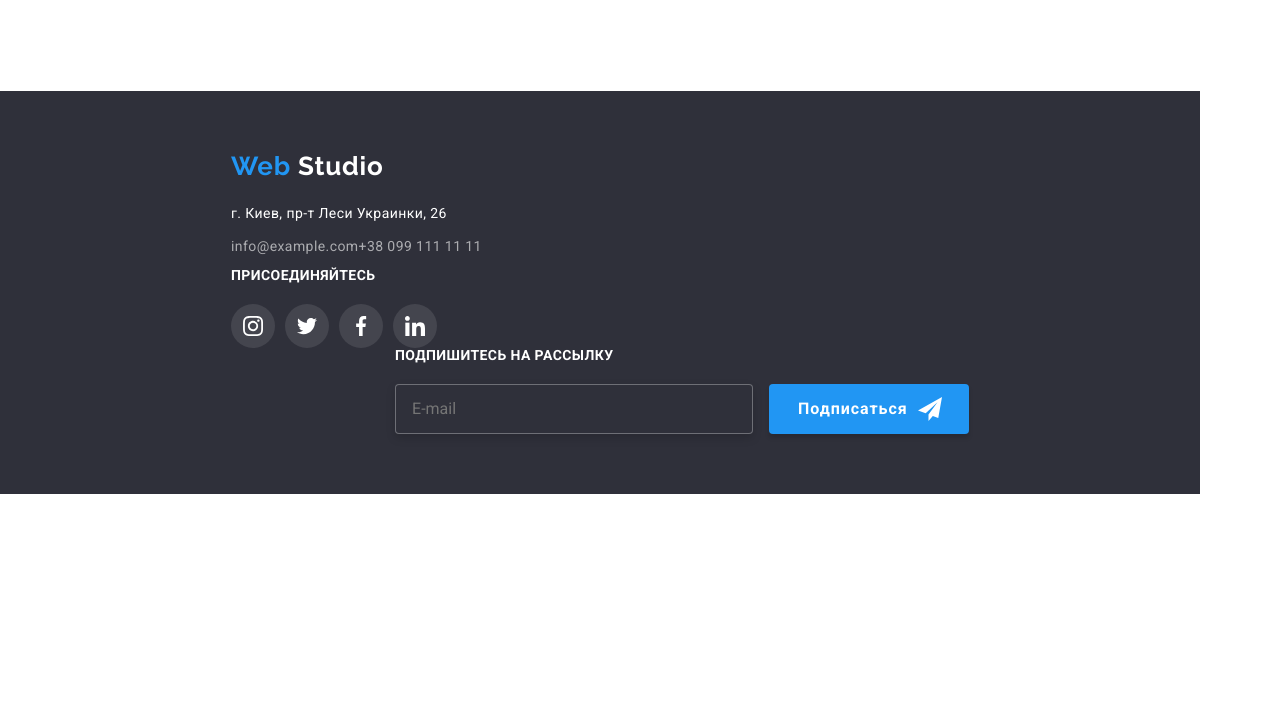
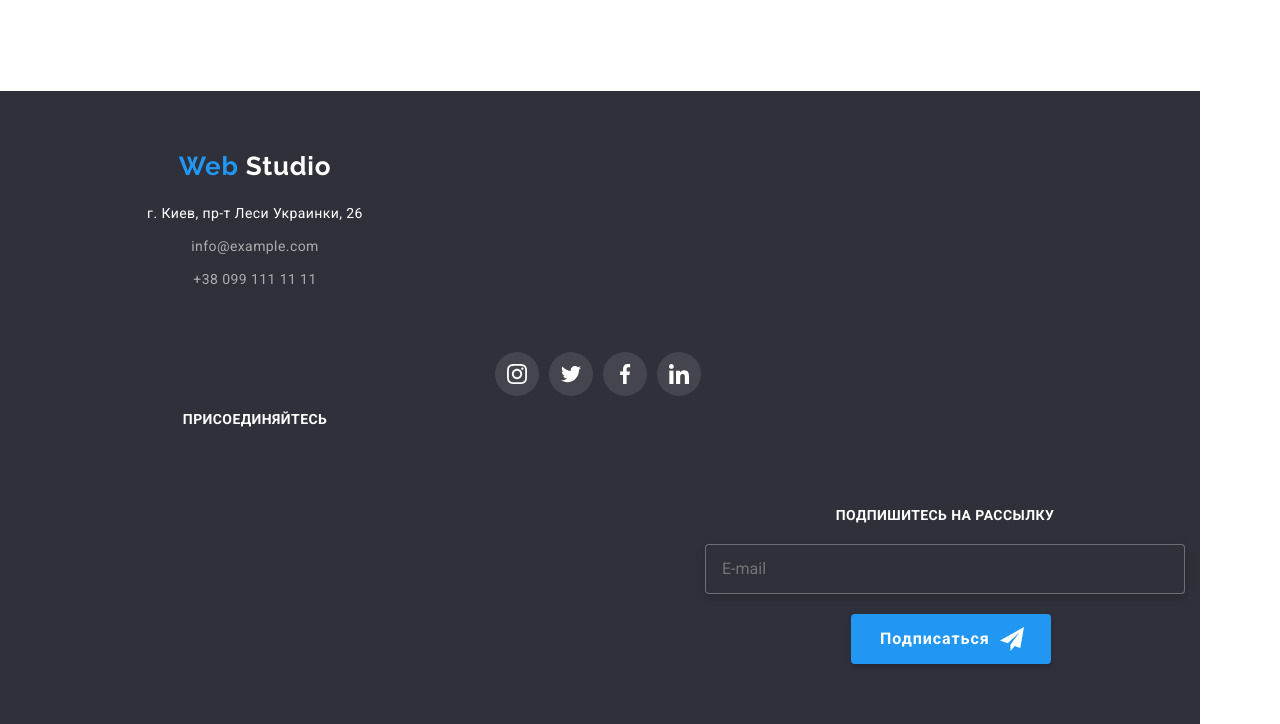
Before and after one commit to OksanaZhmurko/goit-markup-hw-08, a plain HTML site: page potrfolio.html in a window 1280 px wide. Shown: the part 1541-2265 px from the top of the page. Before the commit the page ends 2035 px from the top, so only its background shows below. Drawn offline with nearby package versions, Linux system fonts and the light colour scheme; files that its build step writes are made by us from their sources.

Commit message:
footer scss

```diff
--- a/sass/layout/_footer.scss
+++ b/sass/layout/_footer.scss
@@ -1,50 +1,51 @@
 
 .footer {
-  @include mobile {
-    width: 480px;
-    display: block;
-    padding: 60px 0;
+    padding-top: 60px;
+    padding-bottom: 60px;
+    text-align: center;
     background: #2f303a;
-  }
 }
 
 
-.footer {
-  @include tablet {
-    width: 768px;
-    padding: 60px 0;
-    flex-wrap: wrap;
-    background: #2f303a;
-  }
-}
-
 
 .footer {
-  @include desktop {
-    width: 1200px;
-    display: block;
-    padding: 60px 0;
+   /*  display: block; */
+ /*    padding: 60px 0; */
+
+   @include mobile {
+    width: 480px;
     background: #2f303a;
-  }
-}
-  .footer > .container {
+   }
     @include tablet {
-    width: 768px;
-    display: flex;
-    align-items: baseline;
-    flex-wrap: wrap;
+      width: 768px;
+      background: #2f303a;
+      padding: 60px 0;
+      display: flex;
+    }
+    @include desktop {
+      width: 1200px;
+      background: #2f303a;
+      padding: 60px 0;
+      display: flex;
     }
   }
 
-  .footer-address {
-    @include tablet {
-      width: 768px;
-      align-items: center;
 
-    }
+ /*  .footer > .container {
+    display: flex;
+    align-items: baseline;
+  }
+   */
+
+
+.footer-address{
+@include mobile {
+width: 480px;
+margin-bottom: 60px;
+}
+}
 
   .footer-address__logo {
-    display: inline-block;
     margin-bottom: 20px;
     display: block;
     font-family: "Raleway";
@@ -57,8 +58,6 @@
 
 
 .footer-address__text {
-  @include tablet {
-    width: 768px;
   margin-bottom: 9px;
   font-family: "Roboto";
   font-style: normal;
@@ -68,10 +67,8 @@
   letter-spacing: 0.03em;
   color: #ffffff;
 }
-}
 
   .logo__web {
-    display: inline-block;
     font-family: "Raleway";
     font-style: normal;
     font-weight: 700;
@@ -82,7 +79,6 @@
   }
 
   .logo__studio {
-    display: inline-block;
      font-family: "Raleway";
      font-style: normal;
      font-weight: 700;
@@ -94,19 +90,10 @@
      color: #ffffff;
      }
   }
-}
 
-.address-list{
-  @include tablet {
-    width: 768px;
-    display: flex;
-  }
-}
 
   .address-list__mail,
   .address-list__tel {
-    @include tablet {
-      width: 768px;
     font-family: "Roboto";
     font-style: normal;
     font-weight: 400;
@@ -115,30 +102,50 @@
     letter-spacing: 0.03em;
     color: rgba(255, 255, 255, 0.6);
   }
+
+  .flex-wrap-footer{
+    @include mobile {
+      width: 480px;
+  }
+}
+
+.flex-wrap-footer{
+  @include tablet {
+    width: 768px;
+    display: flex;
+  }
 }
 
   .address-list__item {
     margin-bottom: 9px;
   }
 
+  /*
   .address-list__item:last-child {
     margin-bottom: 0;
   }
+   */
+   .address-list__item:last-child{
+     margin-bottom: 60px;
+   }
+  .footer-invite {
+    @include mobile {
+    width: 480px;
+    }
+    @include tablet {
+      width: 768px;
+      display: flex;
+    }
+    margin-top: 60px;
+    margin-bottom: 60px;
+  /*   margin-left: 70px; */
 
-  .footer-invite {
-    @include tablet {
-    width: 768px;
-    margin-right: 70px;
-    display: flex;
-    flex-wrap: wrap;
-    align-items: center;
-    justify-content: space-around;
+
+   &__text {
+    @include mobile {
+      width: 480px;
+      margin-top: 60px;
     }
-  }
-
-  .footer-invite__text {
-    @include tablet {
-    width: 768px;
     font-weight: 700;
     font-size: 14px;
     line-height: 1.14;
@@ -146,19 +153,13 @@
     color: #ffffff;
     margin-bottom: 20px;
     }
-  }
 
 
 
   .footersoc-list {
-    @include tablet {
-      width: 768px;
-      display: flex;
-    }
+    display: flex;
+    justify-content: center;
   &__link {
-    @include tablet {
-      width: 768px;
-      display: flex;
     width: 100%;
     height: 100%;
     background-color: rgba(255, 255, 255, 0.1);
@@ -170,7 +171,6 @@
     transition-duration: 250ms;
     transition-timing-function: cubic-bezier(0.4, 0, 0.2, 1);
      }
-    }
     &__icon {
      fill: #ffffff;
       }
@@ -179,7 +179,7 @@
         background-color: #2196f3;
       }
   }
-
+}
   .footersoc-list__item {
     width: 44px;
     height: 44px;
@@ -191,10 +191,18 @@
 
 
 
+
   .footer-form {
+    @include mobile {
+      width: 480px;
+    }
+      margin-top: 60px;
     display: block;
     margin-left:auto;
     &__text {
+      @include mobile {
+        width: 480px;
+      }
         font-weight: 700;
         font-size: 14px;
         line-height: 1.14;
@@ -203,8 +211,12 @@
         margin-bottom: 20px;
       }
     &__input{
-      width: 358px;
-      height: 50px;
+      @include mobile {
+        width: 480px;
+      }
+      margin-bottom: 20px;
+      width: 100%;
+      height: auto;
       padding: 15px 16px;
       background: #2F303A;
       border: 1px solid rgba(255, 255, 255, 0.3);
```
